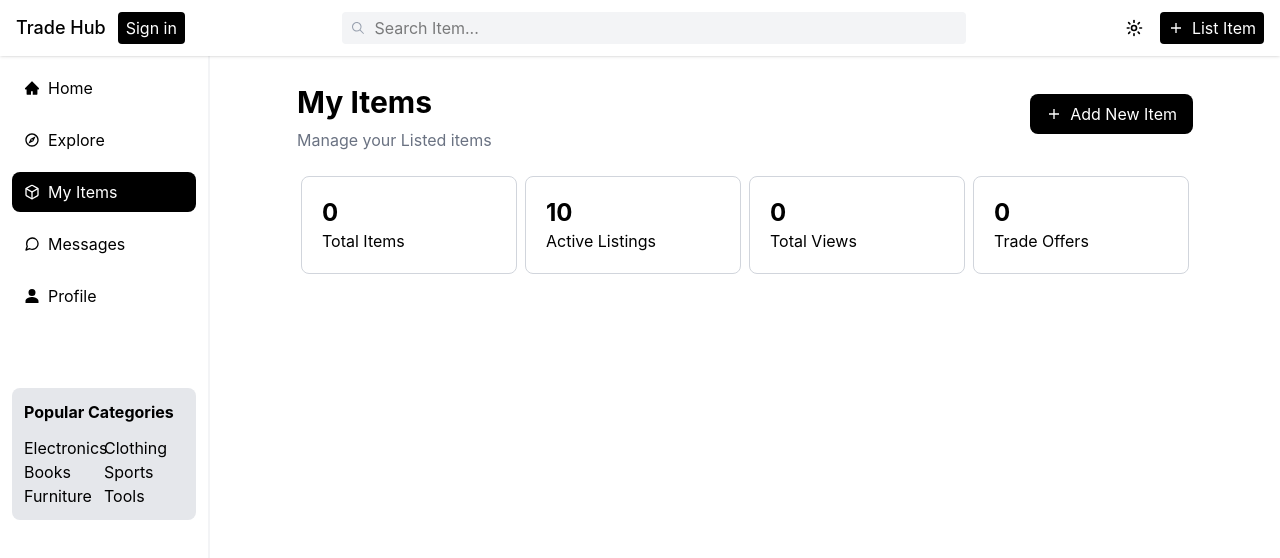
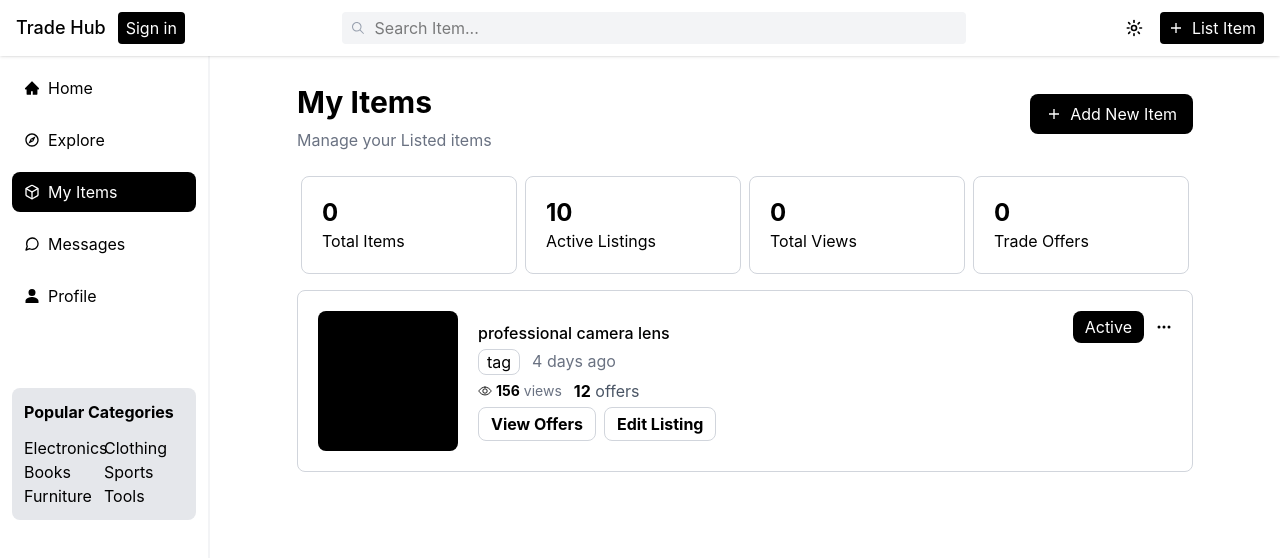
Before and after one commit to ammarmohammed6783-del/Swapify, a React (Vite) app: page /items in a window 1280 px wide. Shown: the top 558 px of the page. Built offline with nearby package versions, Linux system fonts and the light colour scheme.

Commit message:
modified items page

```diff
--- a/src/pages/Items.tsx
+++ b/src/pages/Items.tsx
@@ -2,7 +2,9 @@ import { useState } from "react";
 import Nav from "../components/Nav"
 import Navigation from "../components/Navigation"
 
+import { IoEyeOutline } from "react-icons/io5";
 import { IoMdAdd } from "react-icons/io";
+import { BsThreeDots } from "react-icons/bs";
 
 const Items = () => {
 
@@ -70,6 +72,36 @@ const Items = () => {
                             ))
                         }
                     </div>
+                    <div>
+                        <div className="p-5 flex items-center justify-between border border-gray-300 rounded-lg my-3">
+                            <div className="flex gap-5 items-center">
+                                <div className="w-35 h-35 rounded-lg bg-black"></div>
+                                <div>
+                                    <h3 className="font-medium">professional camera lens</h3>
+                                    <div className="flex gap-3 my-1">
+                                        <div className="border border-gray-300 rounded-lg w-fit px-2">tag</div>
+                                        <p className="text-gray-500">4 days ago</p>
+                                    </div>
+                                    <div className="flex gap-3 items-center my-1">
+                                        <p className="flex items-center gap-1 text-sm">
+                                            <IoEyeOutline />
+                                            <span className="font-bold">156</span>
+                                            <span className="text-gray-500">views</span>
+                                        </p>
+                                        <p><span className="font-bold">12</span> <span className="text-gray-600">offers</span></p>
+                                    </div>
+                                    <div className="flex gap-2">
+                                        <button className="px-3 py-1 border border-gray-300 rounded-lg font-bold">View Offers</button>
+                                        <button className="px-3 py-1 border border-gray-300 rounded-lg font-bold">Edit Listing</button>
+                                    </div>
+                                </div>
+                            </div>
+                            <div className="flex items-center gap-3 item self-start">
+                                <button className="px-3 py-1 bg-black text-white rounded-lg">Active</button>
+                                <BsThreeDots />
+                            </div>
+                        </div>
+                    </div>
                 </div>
             </div>
         </div>
@@ -84,7 +116,7 @@ type CardInfo = {
     text: string;
 };
 
-function Card({ info } : {info: CardInfo}) {
+function Card({ info }: { info: CardInfo }) {
     return (
         <div className="rounded-lg p-5 m-1 border border-gray-300 w-full">
             <p className="font-bold text-2xl">{info.value}</p>
```
